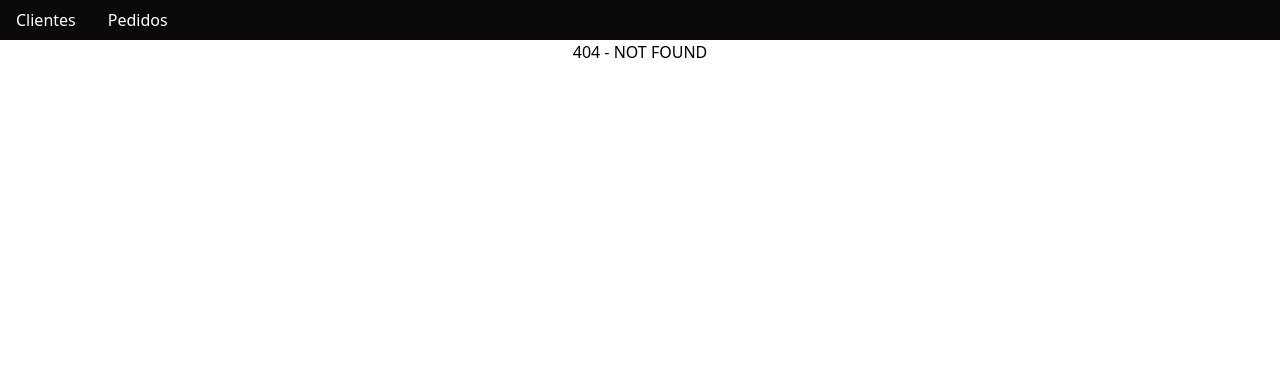
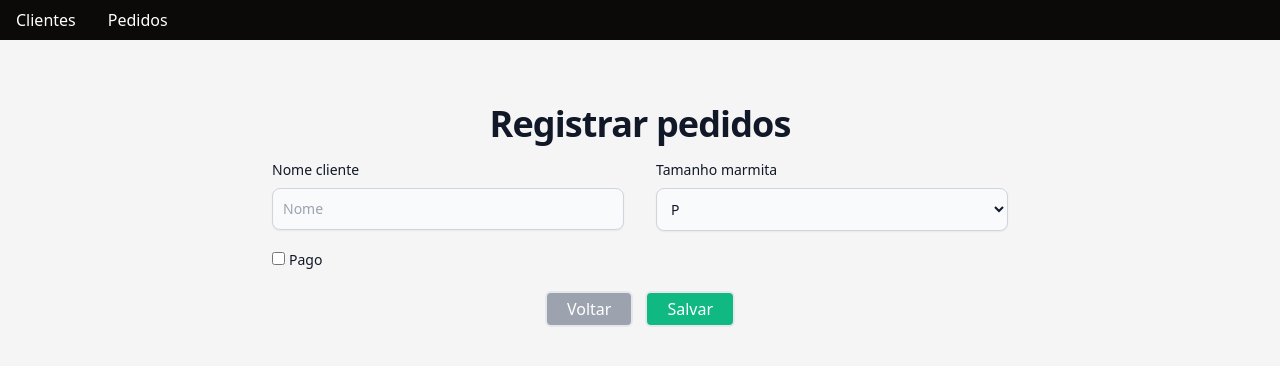
Before and after one commit to gabrielyvg/marmitech, a Next.js app in the folder front/: page /pedidos/cadastrar-pedidos in a window 1280 px wide. Before the commit this address had no page. Shown: the top 366 px of the page. Built offline with nearby package versions, Linux system fonts and the light colour scheme.

Commit message:
feat: adionando o form para cadastrar registros de pedidos, com a conexão com a API já feita --falta testar :[

```diff
--- /dev/null
+++ b/front/src/pages/pedidos/cadastrar-pedidos.js
@@ -0,0 +1,87 @@
+import mockObj from '@/utils/mock';
+import { useRouter } from 'next/router';
+import { useState } from "react";
+import { pedidoService } from '../../services/pedidoService';
+
+export default function CadastrarPedidos() {
+    const router = useRouter();
+
+    const [dadosFormulario, setDadosFormulario] = useState({
+        nome: '',
+        tamanho: '',
+        pago: false,
+    });
+
+    const handleInput = (e) => {
+        const fieldName = e.target.name;
+        const fieldValue = e.target.type === 'checkbox' ? e.target.checked : e.target.value;
+
+        setDadosFormulario((prevState) => ({
+            ...prevState,
+            [fieldName]: fieldValue
+        }));
+    }
+
+
+    const onSubmit = async (event) => {
+        event.preventDefault();
+        const data = new FormData();
+        Object.entries(dadosFormulario).forEach(([key, value]) => {
+            data.append(key, value);
+        })
+        pedidoService
+             .salvar({
+                 data: data,
+             })
+             .catch((err) => {
+                 console.log(err);
+                 alert('Erro ao salvar');
+             })
+    };
+
+    const voltar = () => {
+        router.push('/pedidos/');
+    }
+
+    return (
+        <section className="bg-neutral-100">
+            <div className="py-8 lg:py-16 px-4 mx-auto max-w-screen-md">
+                <h2 className="mb-4 text-4xl tracking-tight font-extrabold text-center text-gray-900">Registrar pedidos</h2>
+                <form onSubmit={onSubmit}>
+                    <div className='grid grid-cols-2'>
+                        <div className='mr-4'>
+                            <label htmlFor="nome" className="block mb-2 text-sm font-medium text-gray-900">Nome cliente</label>
+                            <input type="text"
+                                name="nome"
+                                placeholder='Nome'
+                                value={dadosFormulario.nome}
+                                onChange={handleInput}
+                                className='shadow-sm bg-gray-50 border border-gray-300 text-gray-900 text-sm rounded-lg focus:ring-primary-500 focus:border-primary-500 block w-full p-2.5' />
+                        </div>
+                        <div className='ml-4'>
+                            <label htmlFor="tamanho" className="block mb-2 text-sm font-medium text-gray-900">Tamanho marmita</label>
+                            <select id='tamanho' name='tamanho'
+                                value={dadosFormulario.tamanho}
+                                onChange={handleInput}
+                                className='shadow-sm bg-gray-50 border
+                                    border-gray-300 text-gray-900 text-sm rounded-lg focus:ring-primary-500 focus:border-primary-500 block w-full p-2.5'
+                            >
+                                {mockObj.marmitasTamanho.map((mtTamanho) => (
+                                    <option key={mtTamanho.id}>{mtTamanho.tamanho}</option>
+                                ))}
+                            </select>
+                        </div>
+                        <div className='mt-4'>
+                            <input type="checkbox" id="pago" name="pago" className='mr-1' checked={dadosFormulario.pago} onChange={handleInput} />
+                            <label htmlFor="pago" className="text-sm font-medium text-gray-900" >Pago</label>
+                        </div>
+                    </div>
+                    <div className='flex justify-center mt-5'>
+                        <button className='border-solid border-2 text-white rounded-md px-5 py-1 mr-3 bg-gray-400 hover:bg-gray-500' onClick={voltar}>Voltar</button>
+                        <button className='border-solid border-2 text-white rounded-md px-5 py-1 bg-emerald-500 hover:bg-emerald-600' type="submit">Salvar</button>
+                    </div>
+                </form>
+            </div>
+        </section>
+    )
+}
--- /dev/null
+++ b/front/src/pages/pedidos/index.js
@@ -0,0 +1,5 @@
+export default function Pedidos() {
+    return (
+       <></>
+    )
+}
--- /dev/null
+++ b/front/src/services/pedidoService.js
@@ -0,0 +1,29 @@
+export const pedidoService = {
+    async listar() {
+        const response = await fetch('http://localhost:3000/pedido/listar', {
+            method: 'GET',
+            headers: {
+                'Content-Type': 'application/json',
+                'Access-Control-Allow-Origin': '*'
+            },
+        });
+
+        const data = await response.json();
+        return data;
+    },
+
+    async salvar({ dados }) {
+        const response = await fetch('http://localhost:3000/pedido/salvar', {
+            method: 'POST',
+            body: { dados },
+            headers: {
+                'Content-Type': 'application/json',
+                'Access-Control-Allow-Origin': '*'
+            },
+        }).then(async (respostaDoServidor) => {
+            if (!respostaDoServidor.ok) throw new Error('Erro ao salvar pedido!')
+            const body = respostaDoServidor.body;
+            return body;
+        })
+    }
+}
```
